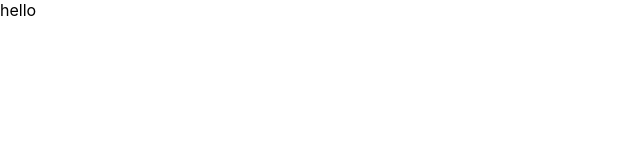
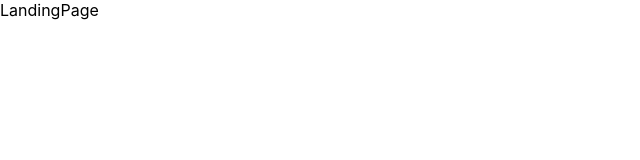
Before and after one commit to uiop5809/Login_Study, a React (Create React App) app in the folder client/: page / in a window 1280 px wide. Shown: the top 160 px of the page, without its empty margins (0-640 px from the left). Built offline with nearby package versions, Linux system fonts and the light colour scheme.

Commit message:
라우팅 설정

```diff
--- a/client/src/App.js
+++ b/client/src/App.js
@@ -1,5 +1,19 @@
+import React from "react";
+import { BrowserRouter, Routes, Route } from "react-router-dom";
+import LandingPage from "./components/views/LandingPage/LandingPage";
+import LoginPage from "./components/views/LoginPage/LoginPage";
+import RegisterPage from "./components/views/RegisterPage/RegisterPage";
+
 function App() {
-  return <div>hello</div>;
+  return (
+    <BrowserRouter>
+      <Routes>
+        <Route path="/" element={<LandingPage />} />
+        <Route path="/login" element={<LoginPage />} />
+        <Route path="/dashboard" element={<RegisterPage />} />
+      </Routes>
+    </BrowserRouter>
+  );
 }
 
 export default App;
```
